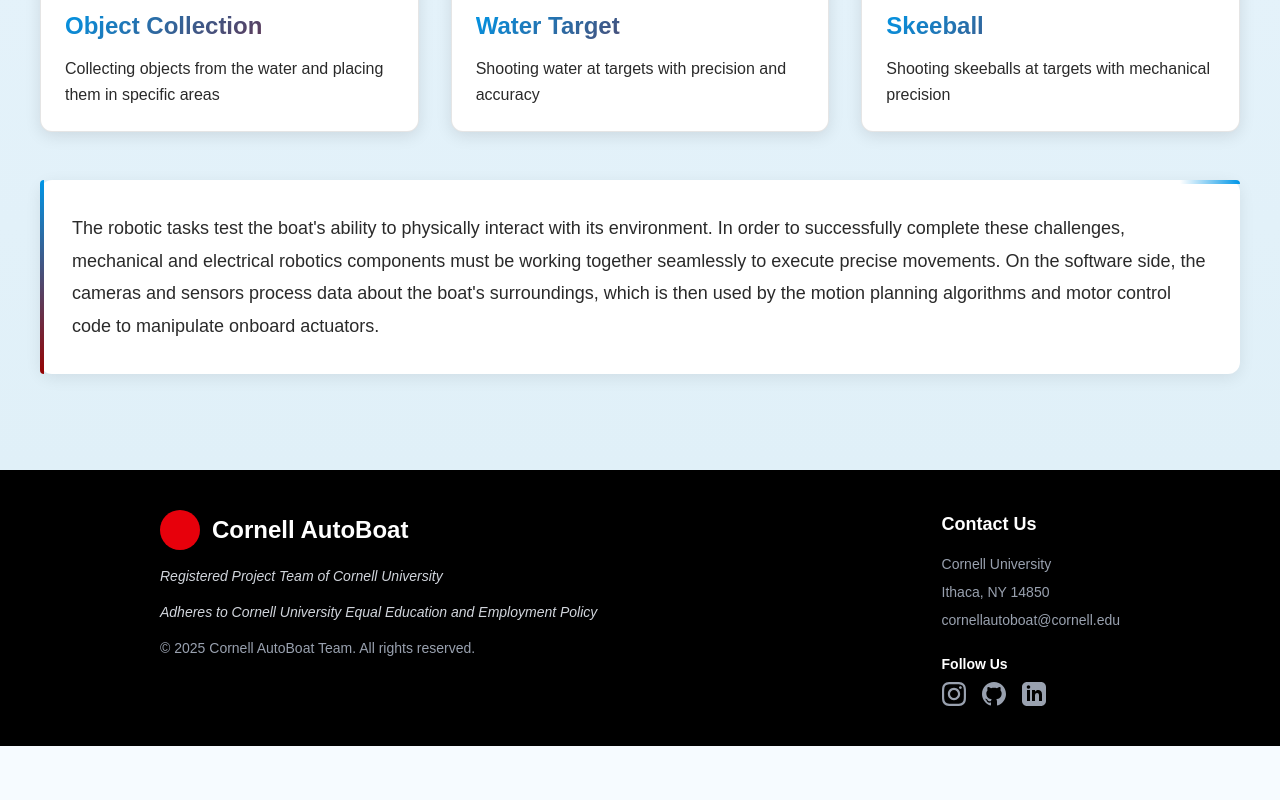
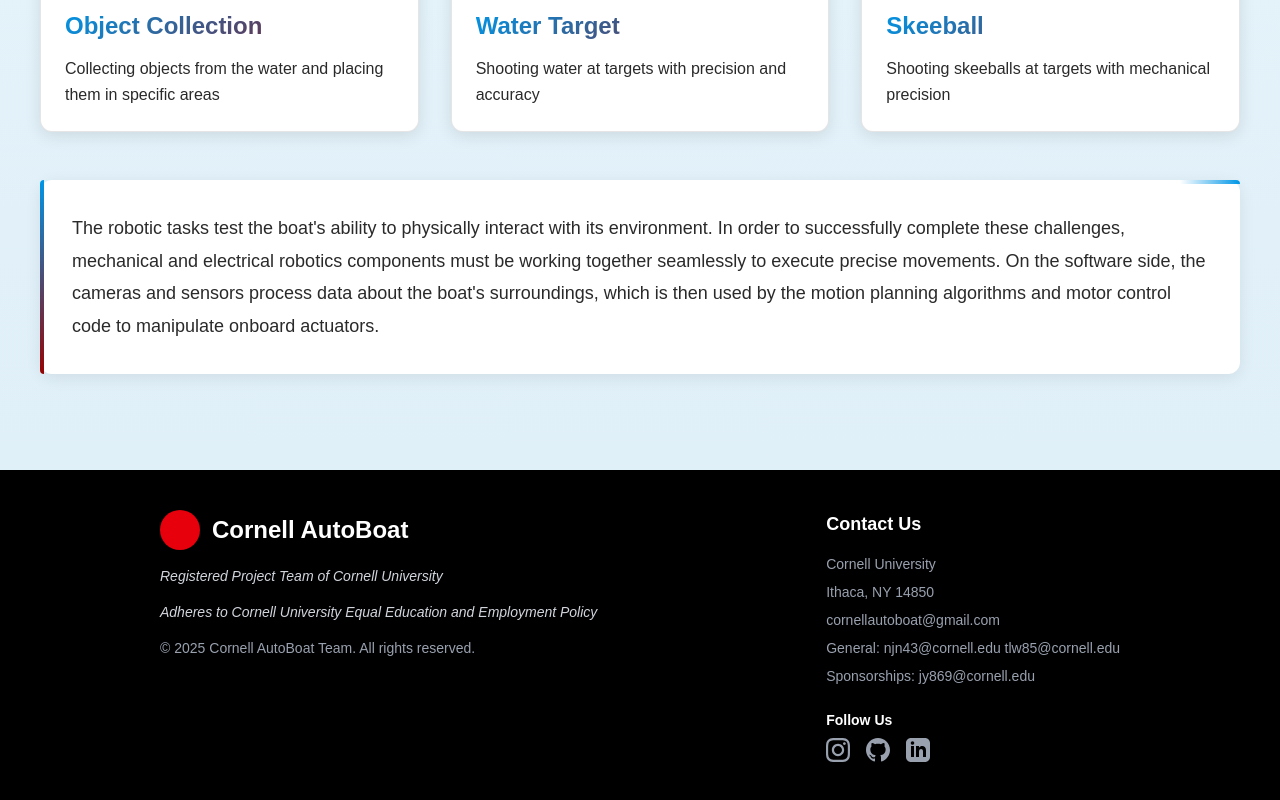
Before and after one commit to nlin0/cornellautoboat, a Next.js app: page /competition in a window 1280 px wide. Shown: the part 2850-3650 px from the top of the page. Before the commit the page ends 3596 px from the top, so only its background shows below. Built offline with nearby package versions, Linux system fonts and the light colour scheme.

Commit message:
Added emails for contact and sponsorships

```diff
--- a/src/components/Footer.tsx
+++ b/src/components/Footer.tsx
@@ -6,7 +6,7 @@ interface SocialLink {
 
 const SOCIAL_LINKS: SocialLink[] = [
   {
-    href: 'https://instagram.com',
+    href: 'https://www.instagram.com/cornellautoboat/?hl=en',
     label: 'Follow us on Instagram',
     icon: (
       <svg
@@ -34,7 +34,7 @@ const SOCIAL_LINKS: SocialLink[] = [
     ),
   },
   {
-    href: 'https://linkedin.com',
+    href: 'https://www.linkedin.com/company/cornell-university-autoboat/',
     label: 'Follow us on LinkedIn',
     icon: (
       <svg
@@ -75,7 +75,7 @@ export default function Footer() {
                 rel="noopener noreferrer"
                 className=" hover:text-gray-100"
               >
-              Cornell University Equal Education and Employment Policy
+                Cornell University Equal Education and Employment Policy
               </a>
             </p>
 
@@ -91,7 +91,11 @@ export default function Footer() {
             <div className="space-y-2 text-gray-400 text-sm">
               <p>Cornell University</p>
               <p>Ithaca, NY 14850</p>
-              <p className="break-all">cornellautoboat@cornell.edu</p>
+              <p className="break-all">cornellautoboat@gmail.com</p>
+              <p className="break-all">
+                General: njn43@cornell.edu tlw85@cornell.edu
+              </p>
+              <p className="break-all">Sponsorships: jy869@cornell.edu</p>
               <div className="pt-4">
                 <h4 className="text-sm font-semibold mb-2 text-white">
                   Follow Us
```
